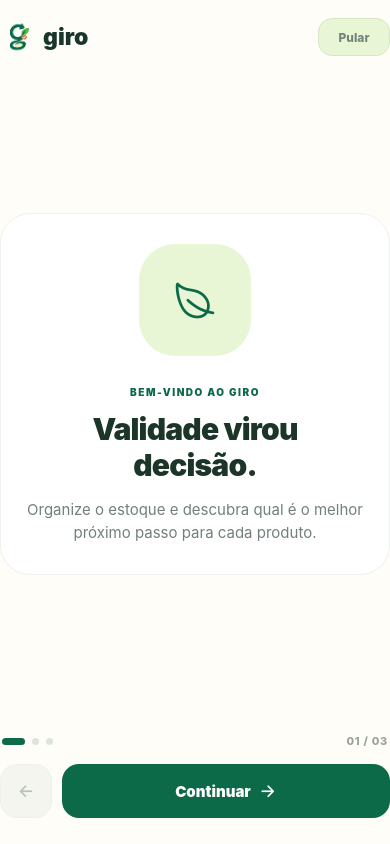
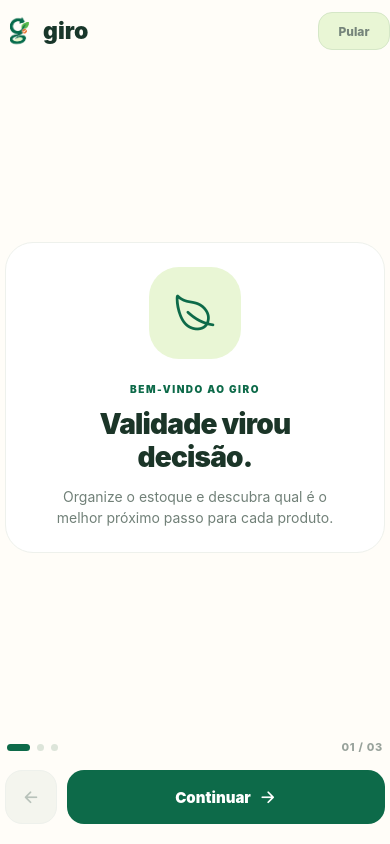
Before and after one commit to vinycius11dev/giro-app, a React Native app: screen / in a window 390 px wide. Built offline with nearby package versions, Linux system fonts and the light colour scheme.

Commit message:
fix: adaptar onboarding para telas pequenas

```diff
--- a/src/screens/OnboardingScreen.jsx
+++ b/src/screens/OnboardingScreen.jsx
@@ -1,6 +1,6 @@
 import { Ionicons } from "@expo/vector-icons";
 import { useEffect, useRef, useState } from "react";
-import { Animated, Image, Pressable, SafeAreaView, Text, View } from "react-native";
+import { Animated, Image, Pressable, SafeAreaView, Text, View, useWindowDimensions } from "react-native";
 
 const slides = [
   {
@@ -29,6 +29,8 @@ const slides = [
 export default function OnboardingScreen({ onFinish, styles }) {
   const [index, setIndex] = useState(0);
   const fade = useRef(new Animated.Value(1)).current;
+  const { width } = useWindowDimensions();
+  const isCompact = width < 480;
   const slide = slides[index];
 
   useEffect(() => {
@@ -49,7 +51,7 @@ export default function OnboardingScreen({ onFinish, styles }) {
   }
 
   return (
-    <SafeAreaView style={styles.onboardingScreen}>
+    <SafeAreaView style={[styles.onboardingScreen, isCompact && styles.onboardingScreenCompact]}>
       <View style={styles.onboardingTop}>
         <View style={styles.onboardingBrand}>
           <Image
@@ -72,17 +74,17 @@ export default function OnboardingScreen({ onFinish, styles }) {
           <Text style={styles.onboardingSkip}>Pular</Text>
         </Pressable>
       </View>
-      <Animated.View style={[styles.onboardingBody, { opacity: fade }]}>
-        <View style={styles.onboardingCard}>
-          <View style={[styles.onboardingIcon, { backgroundColor: slide.color }]}>
+      <Animated.View style={[styles.onboardingBody, isCompact && styles.onboardingBodyCompact, { opacity: fade }]}>
+        <View style={[styles.onboardingCard, isCompact && styles.onboardingCardCompact]}>
+          <View style={[styles.onboardingIcon, isCompact && styles.onboardingIconCompact, { backgroundColor: slide.color }]}>
             <Ionicons name={slide.icon} size={44} color="#0D6A49" />
           </View>
           <Text style={styles.onboardingEyebrow}>{slide.eyebrow}</Text>
-          <Text style={styles.onboardingTitle}>{slide.title}</Text>
-          <Text style={styles.onboardingText}>{slide.text}</Text>
+          <Text style={[styles.onboardingTitle, isCompact && styles.onboardingTitleCompact]}>{slide.title}</Text>
+          <Text style={[styles.onboardingText, isCompact && styles.onboardingTextCompact]}>{slide.text}</Text>
         </View>
       </Animated.View>
-      <View style={styles.onboardingBottom}>
+      <View style={[styles.onboardingBottom, isCompact && styles.onboardingBottomCompact]}>
         <View style={styles.onboardingProgressRow}>
           <View style={styles.onboardingDots} accessibilityLabel={`Etapa ${index + 1} de ${slides.length}`}>
             {slides.map((item, dotIndex) => (
--- a/src/styles/appStyles.js
+++ b/src/styles/appStyles.js
@@ -139,6 +139,7 @@ const styles = StyleSheet.create({
   authBack: { flexDirection: "row", alignItems: "center", gap: 7, marginBottom: 26 },
   authBackText: { color: "#0D6A49", fontSize: 12, fontWeight: "800" },
   onboardingScreen: { flex: 1, backgroundColor: "#FFFDF8", paddingHorizontal: 16, paddingTop: 18, paddingBottom: 26 },
+  onboardingScreenCompact: { paddingHorizontal: 18, paddingTop: 12, paddingBottom: 20 },
   onboardingTop: { flexDirection: "row", alignItems: "center", justifyContent: "space-between", marginBottom: 8 },
   onboardingBrand: { flexDirection: "row", alignItems: "center", gap: 7 },
   onboardingLogo: { width: 36, height: 36 },
@@ -146,12 +147,18 @@ const styles = StyleSheet.create({
   onboardingSkip: { color: "#75847A", fontSize: 12, fontWeight: "800" },
   onboardingSkipButton: { minWidth: 72, height: 38, paddingHorizontal: 14, borderRadius: 14, borderWidth: 1, borderColor: "#D5E7C7", backgroundColor: "#E9F6D5", alignItems: "center", justifyContent: "center" },
   onboardingBody: { flex: 1, alignSelf: "stretch", justifyContent: "center", alignItems: "center", paddingHorizontal: 0, paddingVertical: 20 },
+  onboardingBodyCompact: { paddingVertical: 14 },
   onboardingCard: { alignSelf: "center", width: "100%", maxWidth: 420, paddingHorizontal: 24, paddingVertical: 30, borderRadius: 30, borderWidth: 1, borderColor: "#EEF1EC", backgroundColor: "#FFFFFF", alignItems: "center" },
+  onboardingCardCompact: { maxWidth: 380, paddingHorizontal: 20, paddingVertical: 24, borderRadius: 28 },
   onboardingIcon: { width: 112, height: 112, borderRadius: 36, alignItems: "center", justifyContent: "center", marginBottom: 30 },
+  onboardingIconCompact: { width: 92, height: 92, borderRadius: 30, marginBottom: 24 },
   onboardingEyebrow: { color: "#0D6A49", fontSize: 10, fontWeight: "900", letterSpacing: 1.5, textAlign: "center", marginBottom: 13 },
   onboardingTitle: { color: "#1B3528", fontSize: 30, lineHeight: 36, fontWeight: "900", textAlign: "center", letterSpacing: -0.8, maxWidth: 310 },
+  onboardingTitleCompact: { fontSize: 28, lineHeight: 33, maxWidth: 285 },
   onboardingText: { color: "#718078", fontSize: 15, lineHeight: 23, textAlign: "center", marginTop: 15, maxWidth: 340 },
+  onboardingTextCompact: { fontSize: 14, lineHeight: 21, marginTop: 12, maxWidth: 292 },
   onboardingBottom: { alignSelf: "center", width: "100%", maxWidth: 420, paddingTop: 10 },
+  onboardingBottomCompact: { paddingTop: 4, maxWidth: 380 },
   onboardingProgressRow: { flexDirection: "row", alignItems: "center", justifyContent: "space-between", marginBottom: 16, paddingHorizontal: 2 },
   onboardingDots: { flexDirection: "row", alignItems: "center", gap: 7 },
   onboardingDot: { width: 7, height: 7, borderRadius: 4, backgroundColor: "#DDE5DA" },
```
